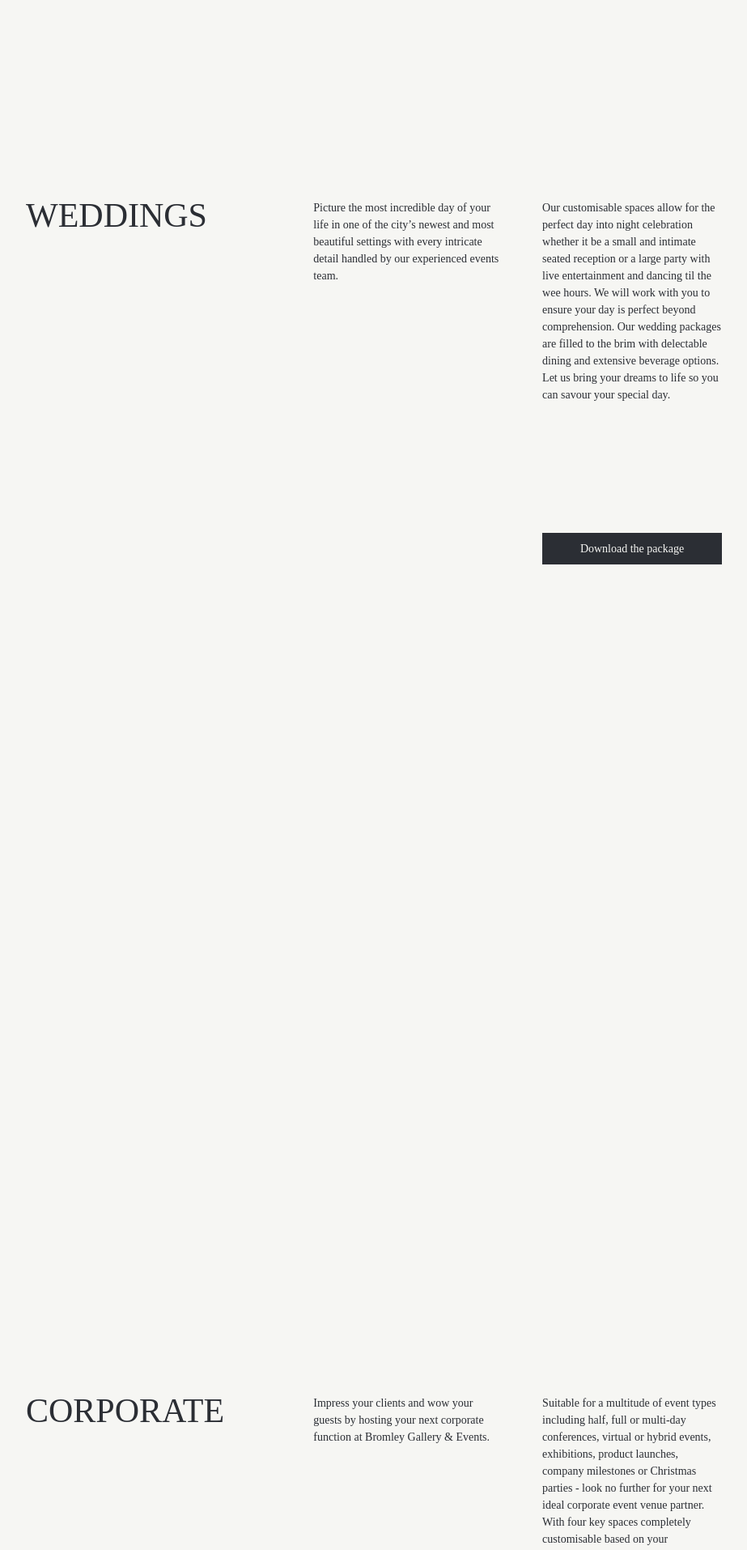
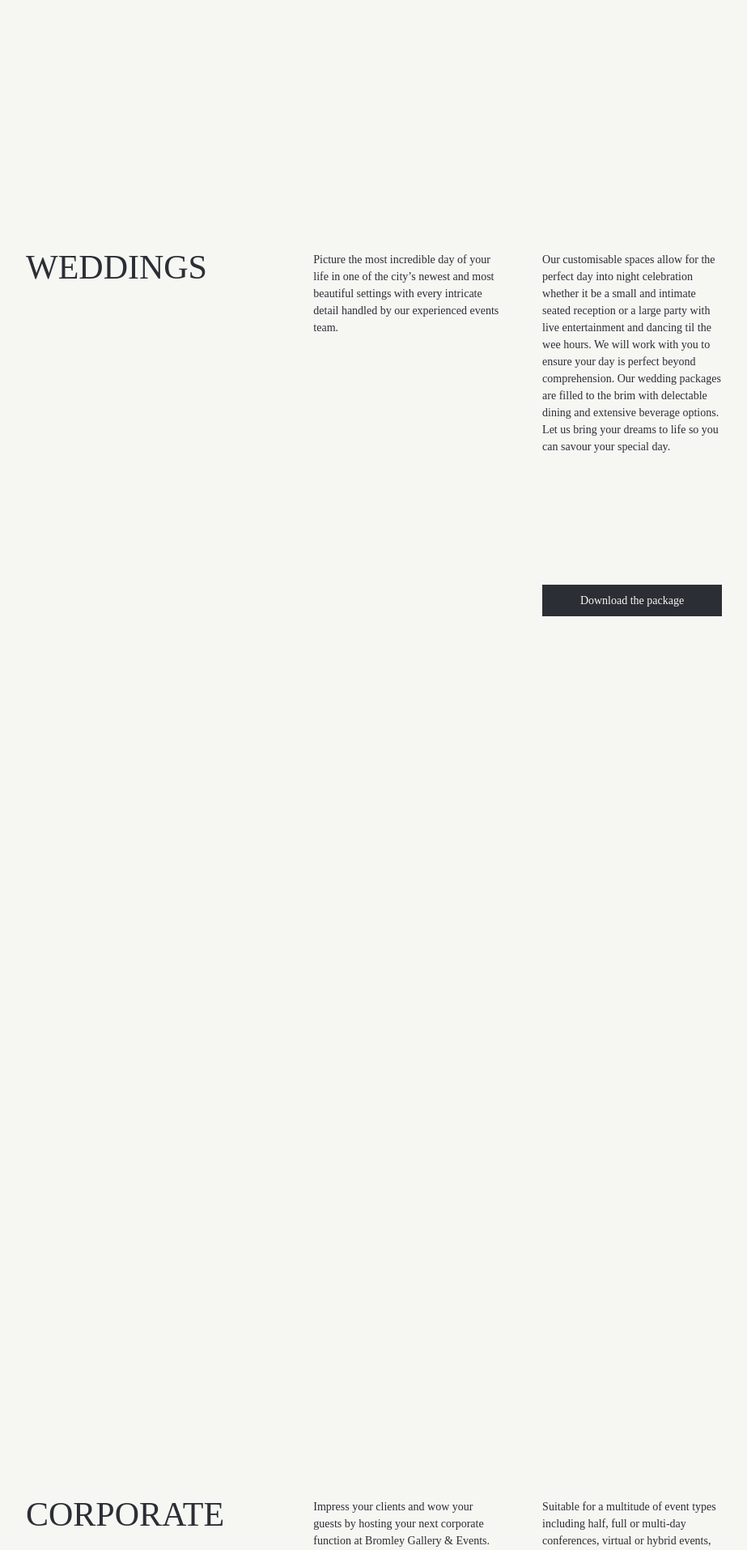
Before and after one commit to milosptr/event-centar, a Jekyll site: the page built from experiences.md, in a window 1280 px wide. Shown: the part 2927-4841 px from the top of the page at 81% size, without its empty margins (138-1061 px from the left). Built offline with Jekyll 4.4.1, drawn with Linux system fonts in a browser that asks for light colours; some web fonts are replaced.

Commit message:
experience hedline

```diff
--- a/_layouts/experiences.html
+++ b/_layouts/experiences.html
@@ -18,7 +18,7 @@
   <div class="hidden lg:block inbetween-line-light"></div>
   <div class="experiences-container flex flex-wrap justify-between mt-8 flex-col">
   {% for experience in page.experiences %}
-  <div class="lg:pt-20 experience wrapper lg:pb-40"
+  <div class="lg:pt-20 experience wrapper lg:pb-56"
   data-category={{ experience.title | slugify}}>
   <h3 class="w-full upper-experience-title lg:hidden py-4 upper-font main-color">{{experience.title}}</h3>
   <div class="hidden lg:block">
```
